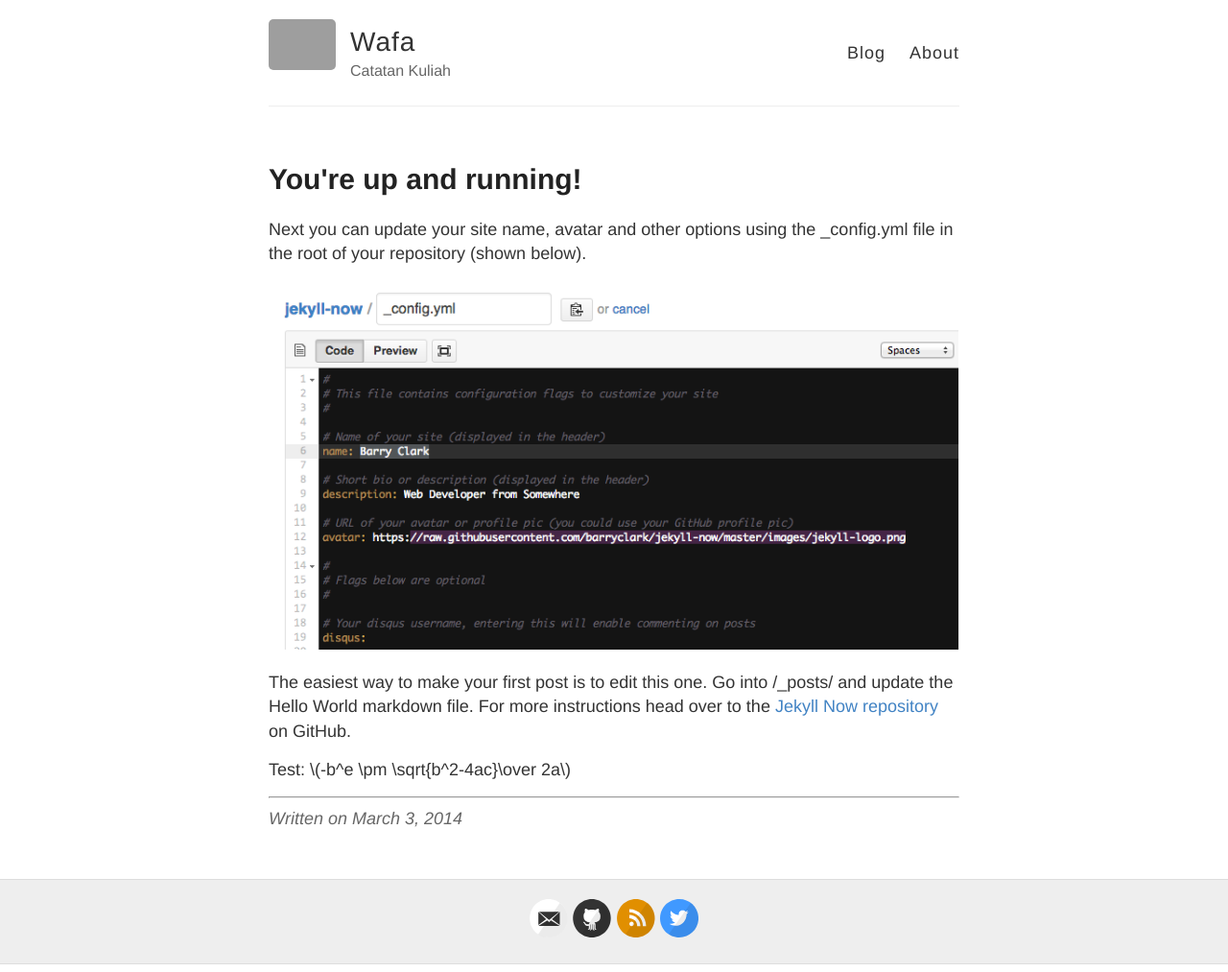
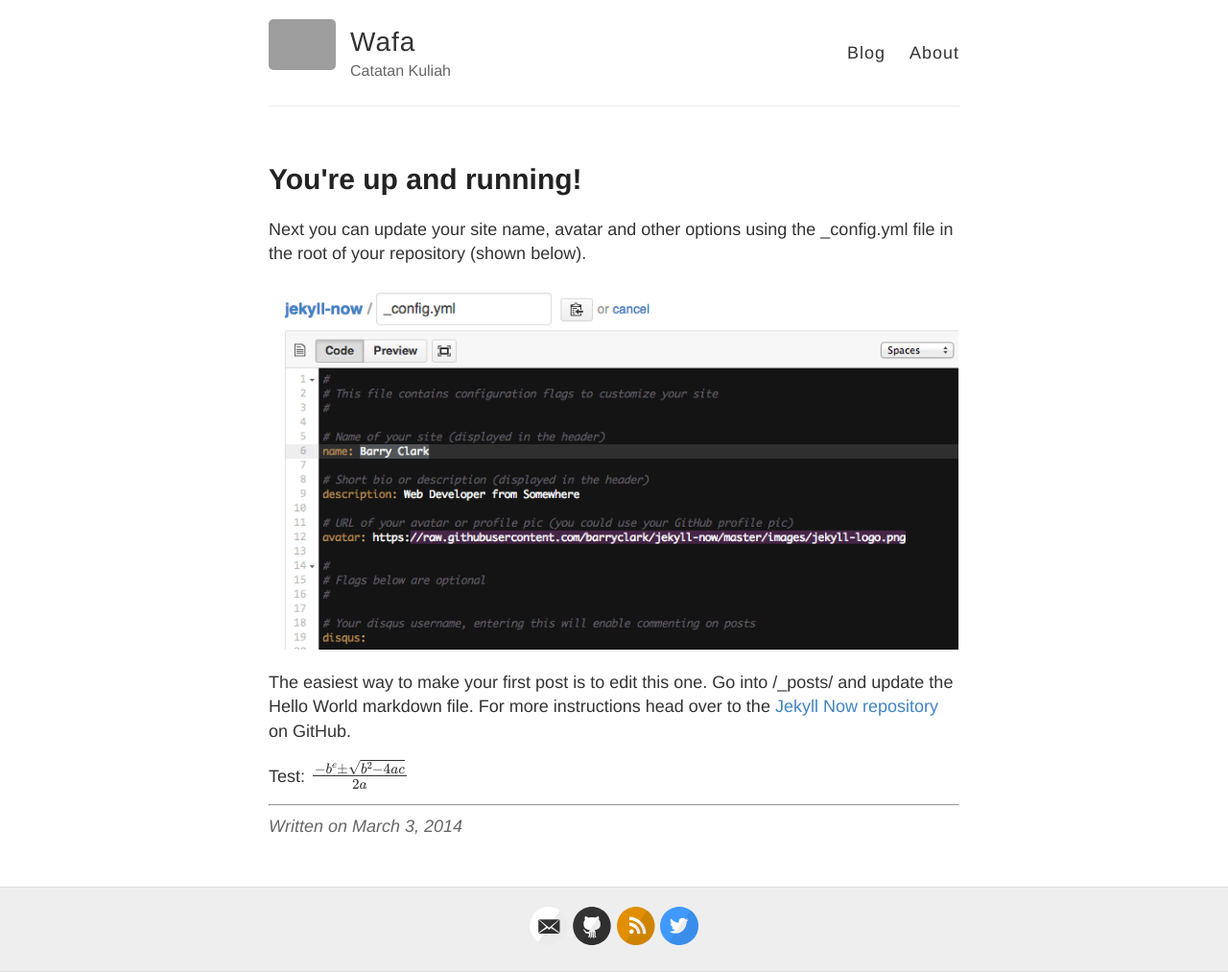
Before and after one commit to mwafa/mwafa.github.io, a Jekyll site: the page built from _posts/2014-3-3-Hello-World.md, in a window 1280 px wide. Shown: the whole page at 96% size. Built offline with Jekyll 4.4.1, drawn with Linux system fonts in a browser that asks for light colours; formulas are drawn with MathJax 3; a script that is not in the unit is left out; part of the change alters nothing that is shown; grey boxes are pictures that could not be loaded.

```diff
--- a/_layouts/post.html
+++ b/_layouts/post.html
@@ -12,6 +12,6 @@ layout: default
   <div class="date">
     Written on {{ page.date | date: "%B %e, %Y" }}
   </div>
-
+<script src="https://cdnjs.cloudflare.com/ajax/libs/mathjax/2.7.0/MathJax.js?config=TeX-AMS-MML_HTMLorMML" type="text/javascript"></script>
   {% include disqus.html %}
 </article>
```
